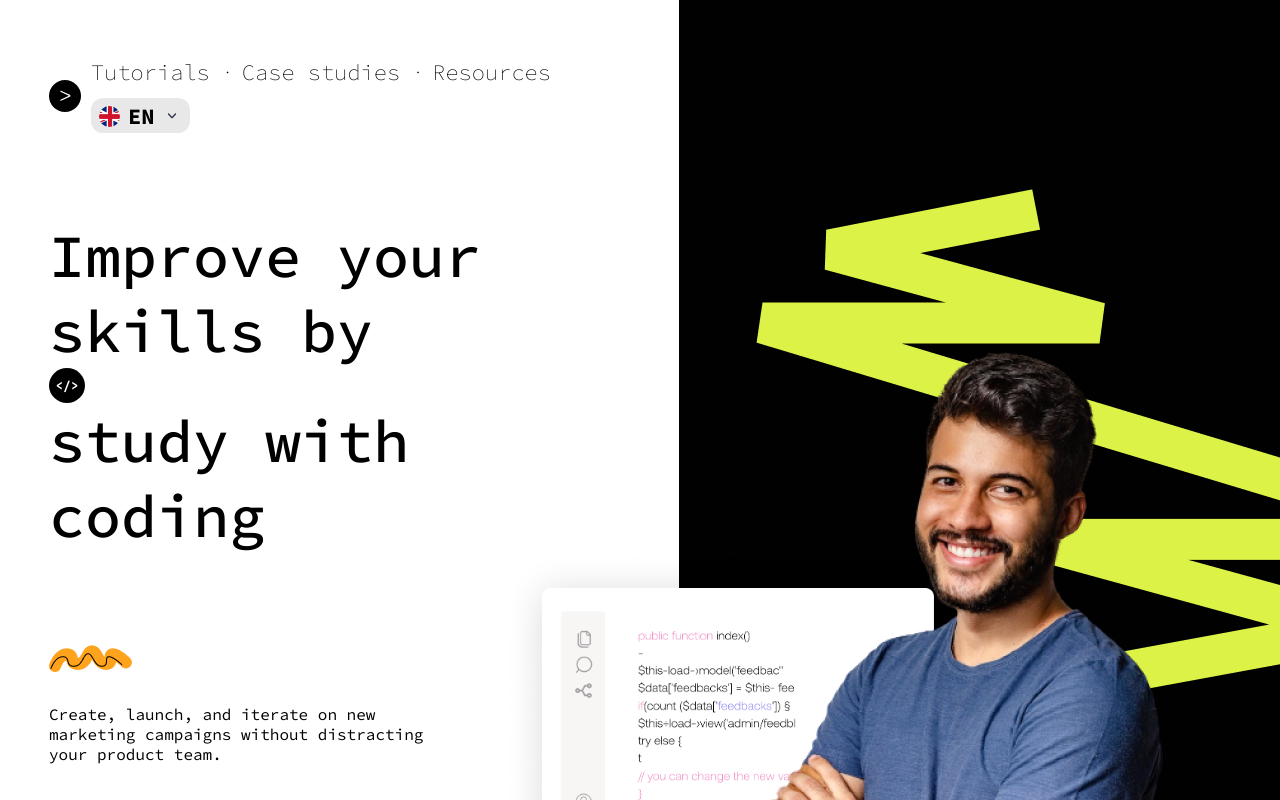
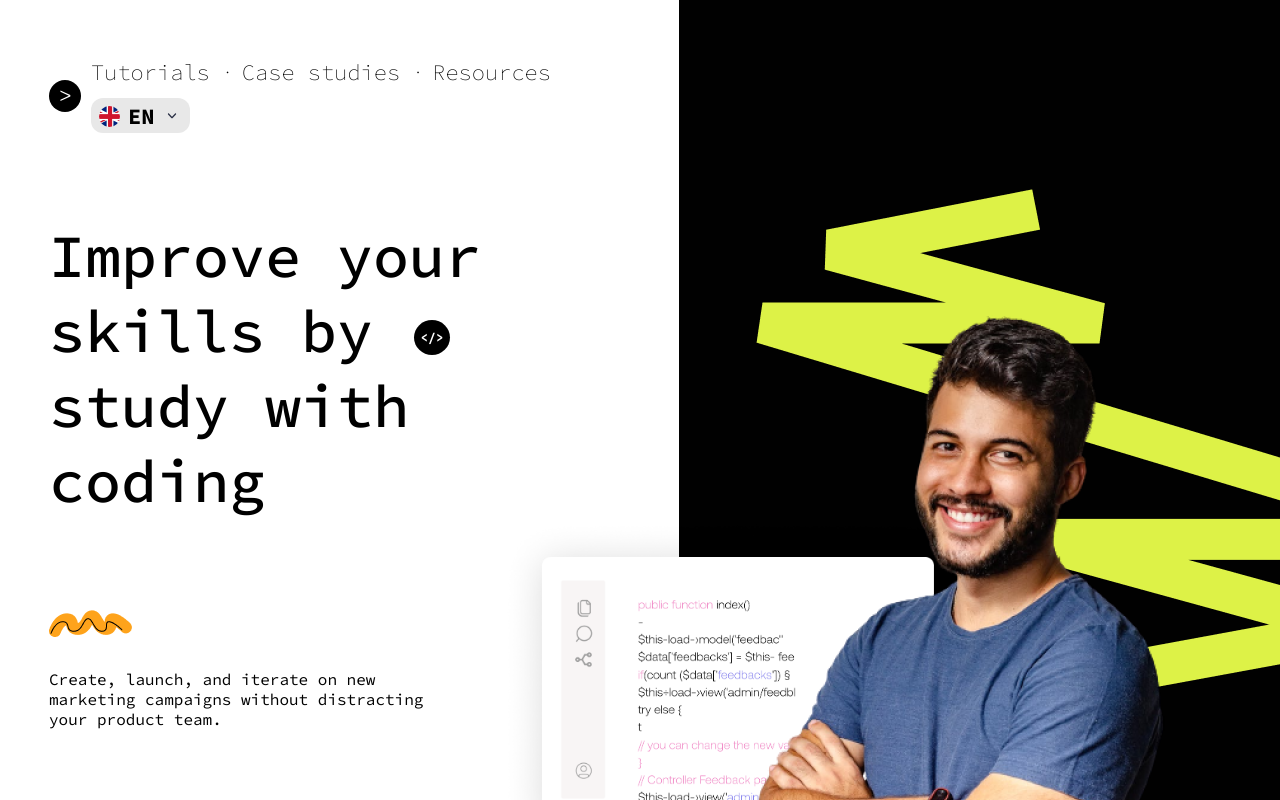
Before and after one commit to nthanhvinh160/LandingPage_Tema, a React (Create React App) app: page / in a window 1280 px wide. Shown: the top 800 px of the page. Built offline with nearby package versions, Linux system fonts and the light colour scheme.

Commit message:
V done 5th

```diff
--- a/src/Components/FirstSection/FirstSection.jsx
+++ b/src/Components/FirstSection/FirstSection.jsx
@@ -97,7 +97,7 @@ const FirstSection = ({ language, setLanguage, isActiveMenuMobile, setIsActiveMe
               </div>
             </div>
             <div className='main_content'>
-              <h1> {translations[language].improveSkills} <span id='icon_close_code'> {'</>'}</span> {translations[language].studyWithCoding} </h1>
+              <h1> {translations[language].improveSkills} <span className='wrapper_code_icon'> <span id='icon_close_code'>{'</>'}</span>  </span> {translations[language].studyWithCoding} </h1>
             </div>
 
             <div className='content_wrapper'>
--- a/src/Components/FirstSection/FristSection.css
+++ b/src/Components/FirstSection/FristSection.css
@@ -27,6 +27,12 @@
   line-height: 75px;
 }
 
+.wrapper_code_icon {
+  display: inline-block;
+  vertical-align: middle;
+  margin: 0 5px;
+}
+
 .first_section .left_side .content_wrapper {
   margin-top: 74px;
   margin-bottom: 111px;
@@ -36,6 +42,8 @@
 .first_section .left_side .content_detail {
   width: 70%;
 }
+
+
 
 .first_section .left_side .content_detail span {
   font-weight: 400;
```
